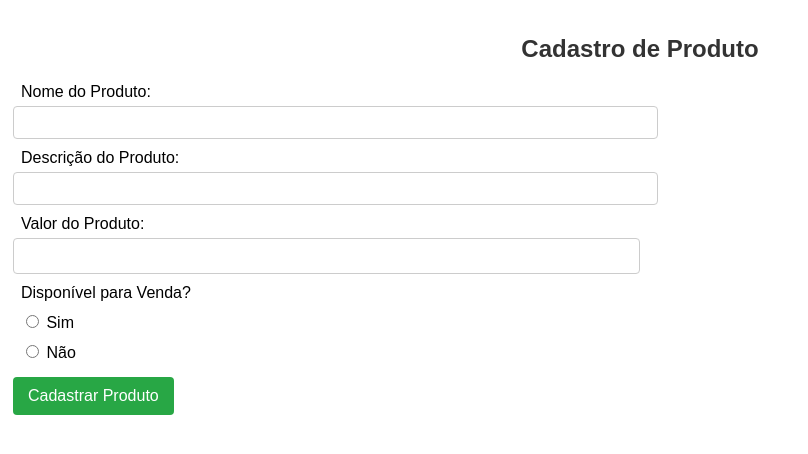
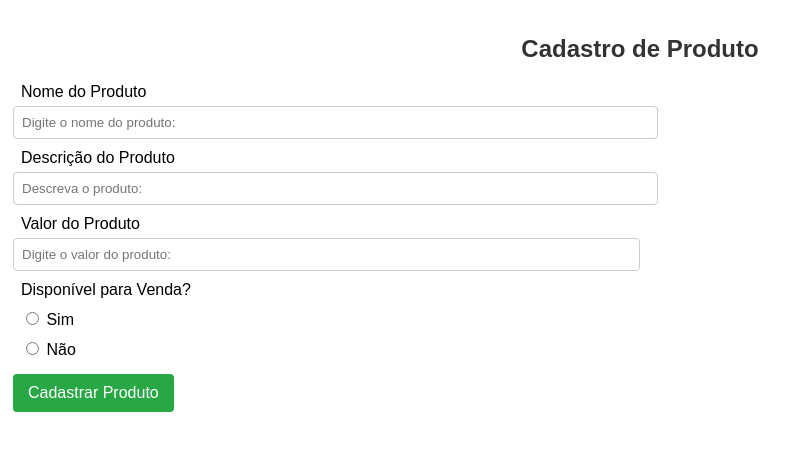
Before and after one commit to giovanaramoscp/cadastro-listagem-produtos, a plain HTML site: page index.html in a window 1280 px wide. Both pictures are taken after a click on the button "Cadastrar Novo Produto". Shown: the whole page, without its empty margins (0-808 px from the left). Drawn offline with Linux system fonts and the light colour scheme.

Commit message:
commit px

```diff
--- a/assets/css/style.css
+++ b/assets/css/style.css
@@ -44,7 +44,6 @@ form input[type="number"] {
   border: 1px solid #ccc;
   border-radius: 4px;
   box-sizing: border-box;
-  font-size: 16px;
 }
 
 form button {
--- a/index.html
+++ b/index.html
@@ -14,20 +14,21 @@
     <div id="projeto">
       <section id="secao-form" class="hidden">
         <h1>Cadastro de Produto</h1>
-        <form id="form-produtos">
-          <label for="nome-produto">Nome do Produto:</label>
-          <input type="text" id="nome-produto" required />
+        <form id="form-produtos" method="post" autocomplete="off">
+          <div>
+            <label for="inome">Nome do Produto</label>
+            <input type="text" name="nome" id="inome" for="inome" placeholder="Digite o nome do produto:" min="5" maxlength="15" required />
 
-          <label for="descricao-produto">Descrição do Produto:</label>
-          <input type="text" id="descricao-produto" required />
+            <label for="idesc">Descrição do Produto</label>
+            <input type="text" name="desc" id="idesc" for="idesc" placeholder="Descreva o produto:" minlength="5" maxlength="100" required />
 
-          <label for="valor-produto">Valor do Produto:</label>
-          <input type="number" id="valor-produto" min="0" step="1" required />
-
-          <label>Disponível para Venda?</label>
+            <label for="ivalor">Valor do Produto</label>
+            <input type="number" name="valor" id="ivalor" for="ivalor" placeholder="Digite o valor do produto:" min="0" step="0.01" required />
+          </div>
           <div>
-            <label> <input type="radio" name="availability" value="Sim" required /> Sim</label>
-            <label> <input type="radio" name="availability" value="Não" /> Não</label>
+            <label>Disponível para Venda?</label>
+            <label> <input type="radio" name="opcao" id="isim" for="idisp" value="Sim" required /> Sim</label>
+            <label> <input type="radio" name="opcao" id="inao" for="idisp" value="Não" /> Não</label>
           </div>
           <button type="submit">Cadastrar Produto</button>
         </form>
```
